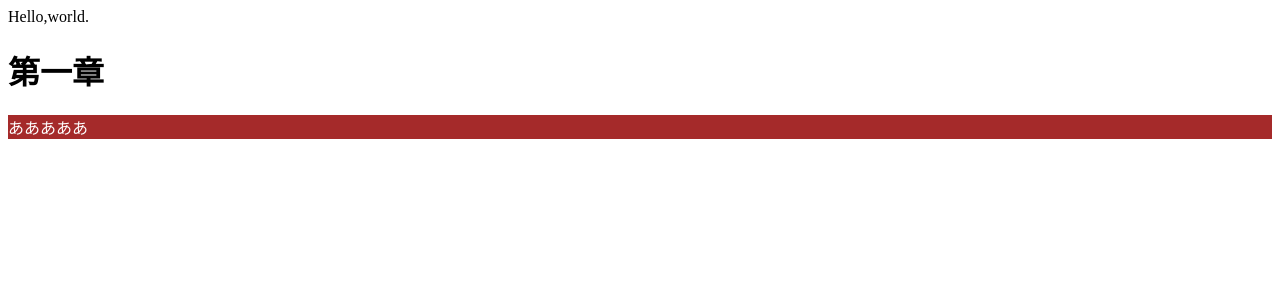
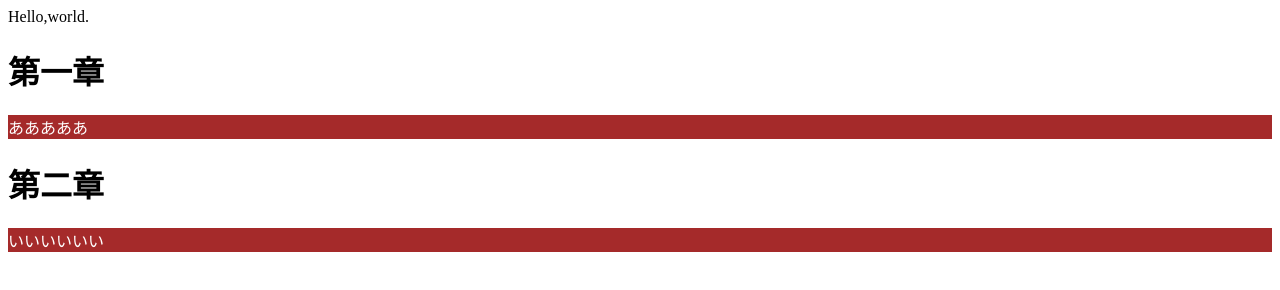
Before and after one commit to nodmaterial/nodmaterial.github.io, a plain HTML site: page code.html in a window 1280 px wide. Drawn offline with Linux system fonts and the light colour scheme.

Commit message:
commitnnnn
aaaaaaaaaaaaaa

```diff
--- a/code.html
+++ b/code.html
@@ -13,5 +13,7 @@
         Hello,world.<br>
         <h1>第一章</h1>
         <p>あああああ</p>
+        <h1>第二章</h1>
+        <p>いいいいいい</p>
     </body>
 </html>
```
